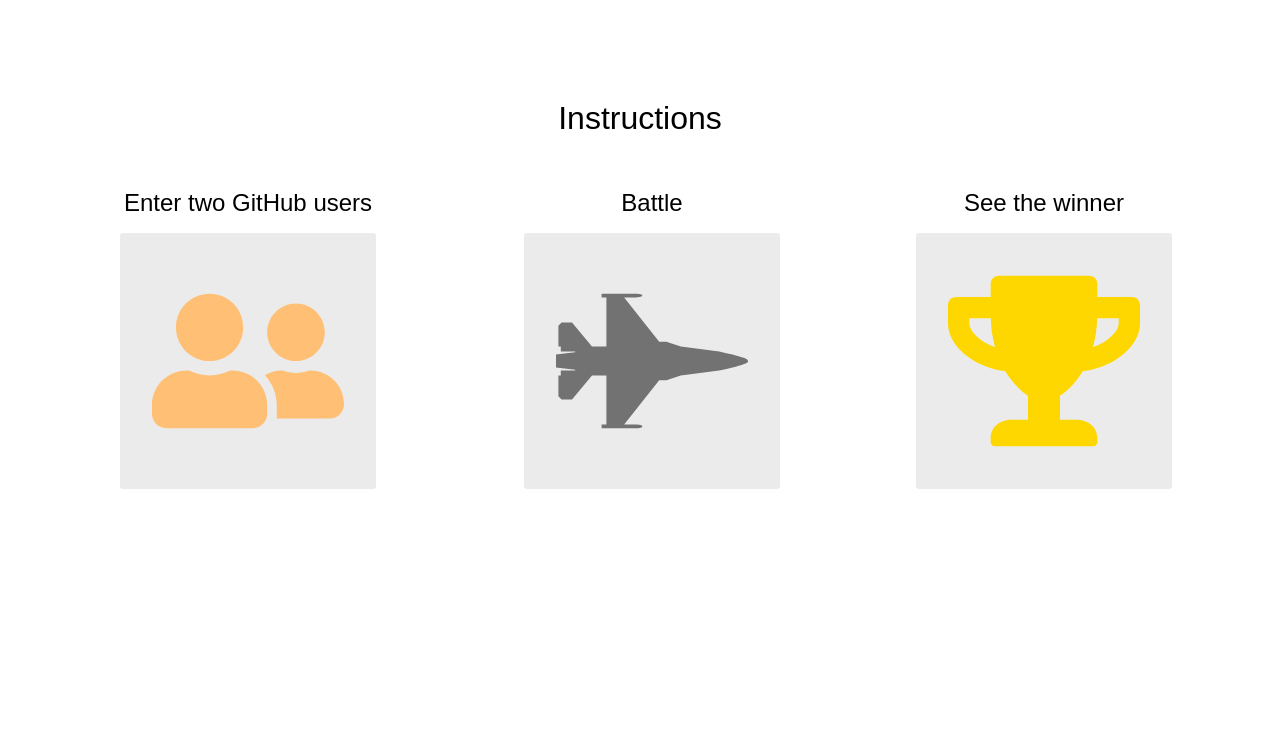
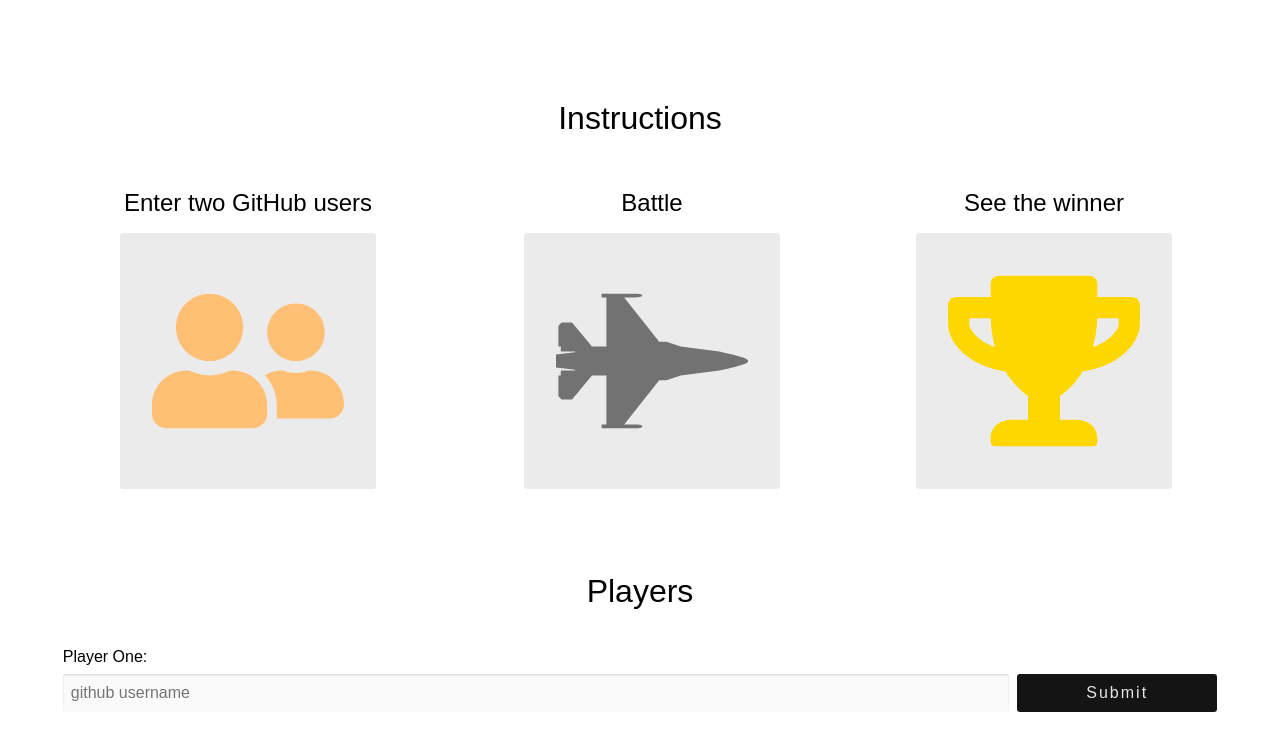
Before and after one commit to robertxluo/github-battlegrounds, a React app: page / in a window 1280 px wide. Built offline with nearby package versions, Linux system fonts and the light colour scheme.

Commit message:
Style PlayerInput component

```diff
--- a/app/components/Battle.js
+++ b/app/components/Battle.js
@@ -1,4 +1,5 @@
 import React from 'react';
+import PropTypes from 'prop-types';
 import { FaUserFriends, FaFighterJet, FaTrophy } from 'react-icons/fa';
 
 function Instructions() {
@@ -23,11 +24,68 @@
   );
 }
 
+class PlayerInput extends React.Component {
+  constructor(props) {
+    super(props);
+
+    this.state = {
+      username: ''
+    };
+
+    this.handleSubmit = this.handleSubmit.bind(this);
+    this.handleChange = this.handleChange.bind(this);
+  }
+
+  handleSubmit(event) {
+    event.preventDefault();
+
+    this.props.onSubmit(this.state.username);
+  }
+
+  handleChange(event) {
+    this.setState({
+      username: event.target.value
+    });
+  }
+
+  render() {
+    return (
+      <div>
+        <h1 className="center-text header-lg">Players</h1>
+        <form className="column player" onSubmit={this.handleSubmit}>
+          <label htmlFor="username" className="player-label">
+            {this.props.label}
+          </label>
+          <div className="row player-inputs">
+            <input
+              type="text"
+              id="username"
+              className="input-light"
+              placeholder="github username"
+              value={this.state.username}
+              onChange={this.handleChange}
+            />
+            <button className="btn btn-dark" type="submit" disable={!this.state.username}>
+              Submit
+            </button>
+          </div>
+        </form>
+      </div>
+    );
+  }
+}
+
+PlayerInput.propTypes = {
+  onSubmit: PropTypes.func.isRequired,
+  label: PropTypes.string.isRequired
+};
+
 export default class Battle extends React.Component {
   render() {
     return (
       <React.Fragment>
         <Instructions />
+        <PlayerInput label="Player One:" onSubmit={value => console.log(value)} />
       </React.Fragment>
     );
   }
--- a/app/index.css
+++ b/app/index.css
@@ -141,6 +141,8 @@
 
 /* Battle Styles */
 
+
+
 .instructions-container {
   display: flex;
   flex-direction: column;
@@ -172,3 +174,66 @@
   padding: 2rem;
   border-radius: 3px;
 }
+
+.column {
+  display: flex;
+  flex-direction: column;
+}
+
+.row {
+  display: flex;
+}
+
+.player {
+  display: flex;
+  flex: 1;
+  margin: 0 .8rem;
+  padding: .625rem;
+}
+
+.player-label {
+  font-size: 1rem;
+  margin: .5rem 0;
+  font-weight: 300;
+}
+
+.player-inputs input {
+  padding: .5rem;
+  font-size: 1rem;
+  flex: 2;
+  border-radius: 3px;
+  border: none;
+  box-shadow: inset 0 1px 2px rgba(0, 0, 0, 0.15);
+}
+
+.player-inputs .input-light {
+  background: rgba(0, 0, 0, 0.02);
+}
+
+.player-inputs button {
+  flex: 1;
+  margin-left: .5rem;
+}
+
+.btn {
+  padding: .625rem;
+  text-decoration: uppercase;
+  letter-spacing: .125rem;
+  border-radius: 3px;
+  border: none;
+  font-size: 1rem;
+  justify-content: center;
+  align-items: center;
+  cursor: pointer;
+  max-width: 200px;
+}
+
+.btn-dark {
+  color: #e6e6e6;
+  background: #141414;
+}
+
+.btn-dark:disabled {
+  color: #c7c7c7;
+  background: #f2f2f2;
+}
```
